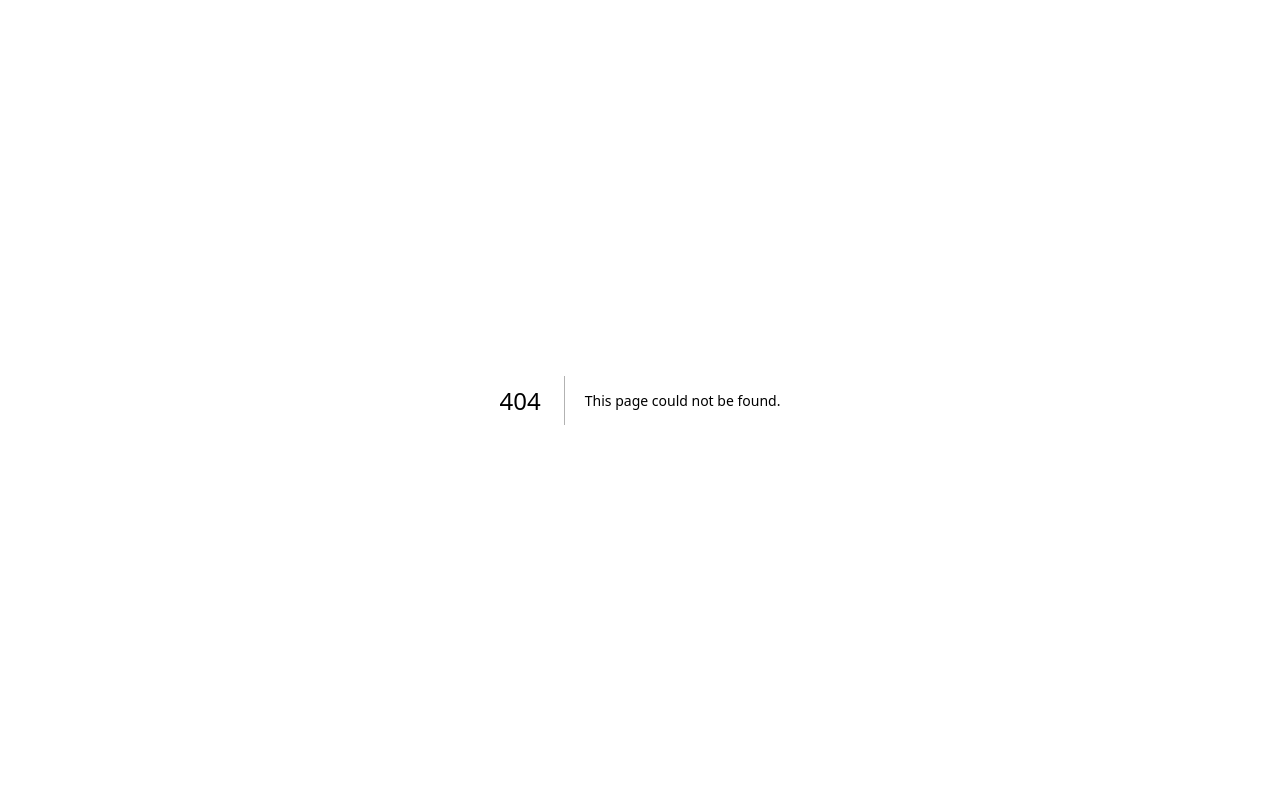
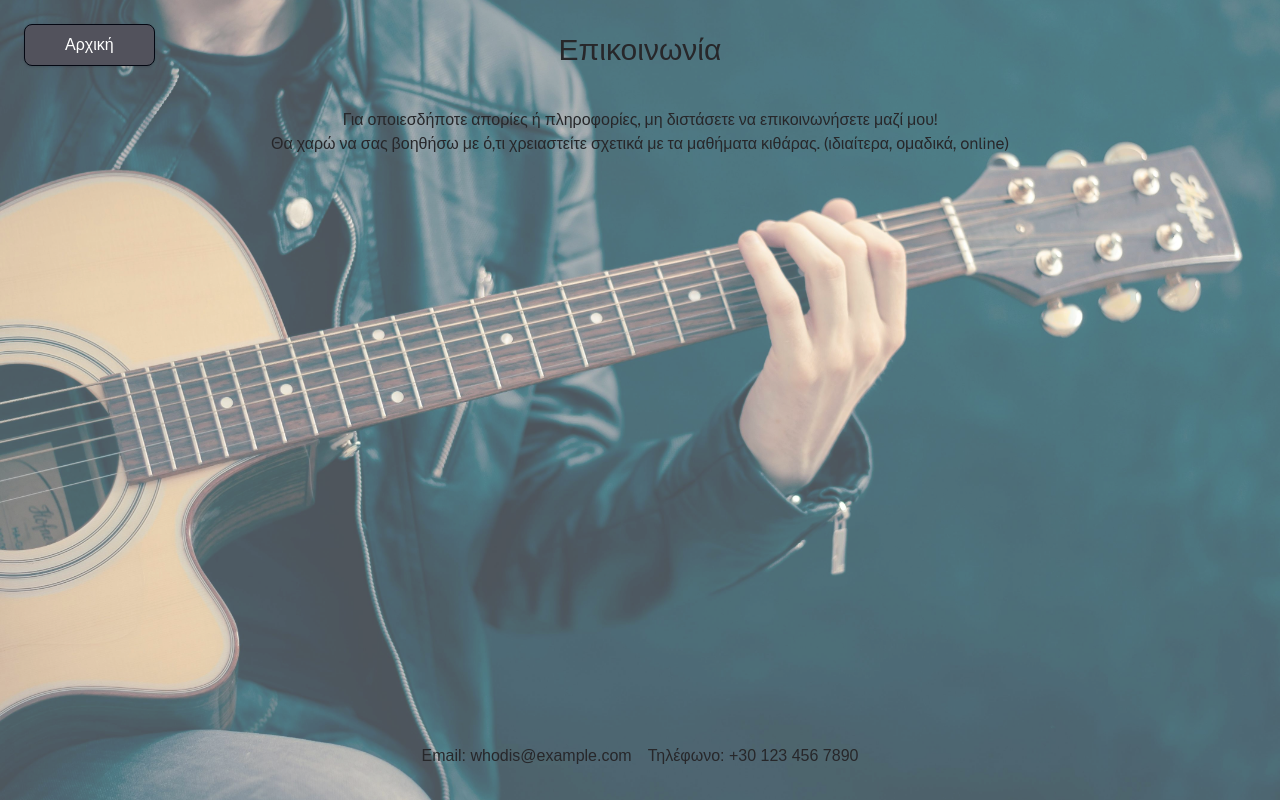
Before and after one commit to SpPag/new-website-project, a Next.js app in the folder frontend/: page /contact in a window 1280 px wide. Before the commit this address had no page. Built offline with nearby package versions, Linux system fonts and the light colour scheme.

Commit message:
feat(frontend): add the contact page

```diff
--- /dev/null
+++ b/frontend/src/app/contact/page.tsx
@@ -0,0 +1,46 @@
+import { HomeButton } from "@/components/HomeButton";
+
+export default function ContactPage() {
+	const greekNa = '\u03bd\u03b1';
+
+	return (
+		<div className="h-screen relative text-zinc-800">
+			{/* Background image */}
+			<div
+				className="absolute inset-0 bg-cover bg-center"
+				style={{ backgroundImage: "url('/bg_v1.jpg')" }}
+			/>
+
+			{/* Semi-transparent overlay */}
+			<div className="absolute inset-0 bg-white/30"></div>
+
+			{/* Home button */}
+			<div className="z-20 absolute top-2 left-6 mt-4 text-white flex">
+				<HomeButton />
+			</div>
+
+			{/* Content */}
+			<div className="relative z-10 flex flex-col items-center pt-8 font-sans">
+				<div className="text-3xl mb-10">
+					Επικοινωνία
+				</div>
+				<div>
+					Για οποιεσδήποτε απορίες ή πληροφορίες, μη διστάσετε {greekNa} επικοινωνήσετε μαζί μου!
+				</div>
+				<div>
+					Θα χαρώ {greekNa} σας βοηθήσω με ό,τι χρειαστείτε σχετικά με τα μαθήματα κιθάρας. (ιδιαίτερα, ομαδικά, online)
+				</div>
+			</div>
+
+		{/* Contact info pinned to bottom, feel free to uncomment this if you want to switch to having it only here, instead of in the layout */}
+		<div className="absolute bottom-8 left-0 w-full flex justify-center z-10">
+			<div className="mr-4">
+				Email: <a href="mailto:whodis@example.com">whodis@example.com</a>
+			</div>
+			<div>
+				Τηλέφωνο: <a href="tel:+1234567890">+30 123 456 7890</a>
+			</div>
+		</div>
+	</div>
+	);
+}
```
